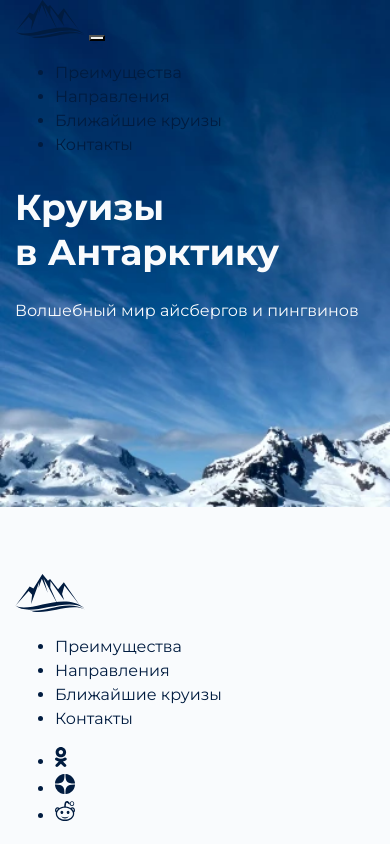
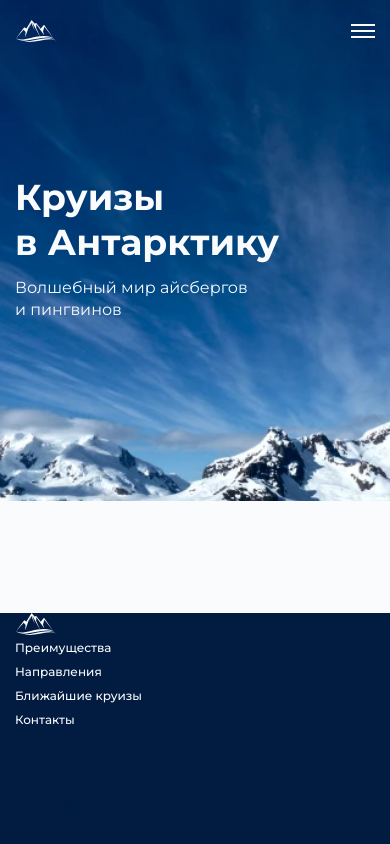
Before and after one commit to OlgaMamonova/Cruises-in-Antarctica, a website built with webpack: page source/index.html in a window 390 px wide. Built offline with nearby package versions, Linux system fonts and the light colour scheme; files whose address does not match are found by name.

Commit message:
добавляет стили и скрипт хедер и промо

```diff
--- a/source/index.html
+++ b/source/index.html
@@ -11,9 +11,9 @@
   <body>
     <div class="wrapper">
       <header class="header">
-        <div class="container">
+        <div class="header__wrapper container">
           <div class="header__mobile-wrapper">
-            <a class="header__logo logo" href="/">
+            <a class="header__logo logo" href="#start">
               <svg
                 class="logo__svg"
                 width="70"
@@ -24,7 +24,17 @@
                 <use href="img/sprite.svg#logo"></use>
               </svg>
             </a>
-            <button class="header__burger-toggle"></button>
+            <button class="header__burger-toggle">
+              <span
+                class="header__burger-line header__burger-line--first"
+              ></span>
+              <span
+                class="header__burger-line header__burger-line--second"
+              ></span>
+              <span
+                class="header__burger-line header__burger-line--third"
+              ></span>
+            </button>
           </div>
           <nav class="header__nav nav">
             <ul class="nav__list">
@@ -40,12 +50,13 @@
               <li class="nav__item">
                 <a class="nav__link" href=""> Контакты </a>
               </li>
+
             </ul>
           </nav>
         </div>
       </header>
       <main>
-        <section class="promo">
+        <section class="promo" id="start">
           <div class="container">
             <h1>Круизы в&nbsp;Антарктику</h1>
             <p>Волшебный мир айсбергов и&nbsp;пингвинов</p>
--- a/source/js/main.js
+++ b/source/js/main.js
@@ -1,6 +1,7 @@
 import {iosVhFix} from './utils/ios-vh-fix';
 import {initModals} from './modules/modals/init-modals';
 import {Form} from './modules/form-validate/form';
+import {initBurger} from './modules/burger';
 
 // ---------------------------------
 
@@ -13,7 +14,7 @@ window.addEventListener('DOMContentLoaded', () => {
 
   // Modules
   // ---------------------------------
-
+  initBurger();
   // все скрипты должны быть в обработчике 'DOMContentLoaded', но не все в 'load'
   // в load следует добавить скрипты, не участвующие в работе первого экрана
   window.addEventListener('load', () => {
--- /dev/null
+++ b/source/js/modules/burger.js
@@ -0,0 +1,47 @@
+const initBurger = () => {
+  const header = document.querySelector('.header');
+  const body = document.querySelector('body');
+  const burgerToggle = header.querySelector('.header__burger-toggle');
+  const navList = header.querySelector('.nav__list');
+  const logoLink = header.querySelector('.logo');
+
+  if (!burgerToggle) {
+    return;
+  }
+
+  const onNavListClick = (evt) => {
+    if (evt.target.nodeName === 'A') {
+      closeMenu();
+    }
+  };
+
+  const onLogoLinkClick = () => {
+    closeMenu();
+  };
+
+  const openMenu = () => {
+    body.classList.add('scroll-lock');
+    header.classList.add('header--menu-opened');
+    navList.addEventListener('click', onNavListClick);
+    logoLink.addEventListener('click', onLogoLinkClick);
+  };
+
+  const closeMenu = () => {
+    body.classList.remove('scroll-lock');
+    header.classList.remove('header--menu-opened');
+    burgerToggle.removeEventListener('click', closeMenu);
+    navList.removeEventListener('click', onNavListClick);
+    logoLink.removeEventListener('click', onLogoLinkClick);
+    burgerToggle.addEventListener('click', onBurgerTogleClick);
+  };
+
+  function onBurgerTogleClick() {
+    openMenu();
+    burgerToggle.addEventListener('click', closeMenu);
+  }
+
+
+  burgerToggle.addEventListener('click', onBurgerTogleClick);
+};
+
+export {initBurger};
--- a/source/sass/blocks/footer.scss
+++ b/source/sass/blocks/footer.scss
@@ -0,0 +1,3 @@
+.footer {
+  background-color: $color-tangaroa;
+}
--- a/source/sass/blocks/header.scss
+++ b/source/sass/blocks/header.scss
@@ -5,4 +5,136 @@
   left: 0;
   right: 0;
   z-index: 1;
+  padding: 35px 0;
+
+  @include vp-1023 {
+    padding: 28px 0;
+  }
+
+  @include vp-767 {
+    padding: 20px 0;
+  }
 }
+
+.header__nav {
+  @include vp-767 {
+    display: none;
+
+    & .nav__item {
+      margin-bottom: 10px;
+    }
+
+    & .nav__link {
+      color: $color-tangaroa;
+      padding: 10px 0 8px 10px;
+      font-size: 18px;
+      line-height: 22px;
+      font-weight: 500;
+    }
+  }
+}
+
+.header__wrapper {
+  display: flex;
+  justify-content: space-between;
+  align-items: center;
+
+  @include vp-767 {
+    flex-direction: column;
+  }
+}
+
+.header__mobile-wrapper {
+  @include vp-767 {
+    display: flex;
+    justify-content: space-between;
+    width: 100%;
+  }
+}
+
+.header__burger-toggle {
+  display: none;
+
+  @include vp-767 {
+    display: block;
+    cursor: pointer;
+    position: relative;
+    border: none;
+    background-color: transparent;
+    width: 24px;
+    height: 22px;
+  }
+}
+
+.header__burger-line {
+  width: 24px;
+  height: 2px;
+  background-color: $color-alice-blue;
+  position: absolute;
+  right: 0;
+
+  &--first {
+    top: 4px;
+  }
+
+  &--second {
+    top: 10px;
+  }
+
+  &--third {
+    bottom: 4px;
+  }
+}
+
+.header__burger-toggle:focus .header__burger-line,
+.header__burger-toggle:hover .header__burger-line {
+  opacity: 0.8;
+}
+
+.header__burger-toggle:active .header__burger-line {
+  opacity: 0.6;
+}
+
+.header--menu-opened {
+  background-image: linear-gradient(
+    to right,
+    rgba(0, 43, 102, 0.5) 11.25%,
+    rgba(249, 251, 253, 1) 11.25%
+  );
+  min-height: 100vh;
+
+  & .header__wrapper {
+    margin-left: 11.25%;
+    width: 88.75%;
+  }
+
+  & .header__mobile-wrapper {
+    margin-bottom: 33px;
+  }
+
+  & .header__nav {
+    display: block;
+    align-self: start;
+  }
+
+  & .logo__svg {
+    color: $color-tangaroa;
+  }
+
+  & .header__burger-line {
+    background-color: $color-tangaroa;
+    width: 18.4px;
+  }
+
+  & .header__burger-line--second {
+    width: 0;
+  }
+
+  & .header__burger-line--first {
+    transform: rotate(-45deg) translateY(7px);
+  }
+
+  & .header__burger-line--third {
+    transform: rotate(45deg) translateY(-7px);
+  }
+}
--- a/source/sass/blocks/logo.scss
+++ b/source/sass/blocks/logo.scss
@@ -0,0 +1,27 @@
+.logo {
+  display: block;
+  line-height: 0;
+
+  &:hover,
+  &:focus {
+    opacity: 0.8;
+  }
+
+  &:active {
+    opacity: 0.6;
+  }
+}
+
+.logo__svg {
+  color: $color-alice-blue;
+
+  @include vp-1023 {
+    width: 38px;
+    height: 20px;
+  }
+
+  @include vp-767 {
+    width: 42px;
+    height: 22px;
+  }
+}
--- /dev/null
+++ b/source/sass/blocks/main.scss
@@ -0,0 +1,3 @@
+.main {
+  overflow-y: hidden;
+}
--- a/source/sass/blocks/nav.scss
+++ b/source/sass/blocks/nav.scss
@@ -0,0 +1,57 @@
+.nav {
+  max-width: 80%;
+
+  @include vp-767 {
+    max-width: 100%;
+  }
+}
+
+.nav__list {
+  margin: 0;
+  padding: 0;
+  list-style-type: none;
+  display: flex;
+  flex-wrap: wrap;
+  justify-content: flex-end;
+
+  @include vp-767 {
+    flex-direction: column;
+  }
+}
+
+.nav__item {
+  margin-left: 34px;
+
+  @include vp-1023 {
+    margin-left: 24px;
+  }
+
+  @include vp-767 {
+    margin-left: 0;
+  }
+}
+
+.nav__link {
+  line-height: 19.5px;
+  font-weight: 500;
+  color: $color-alice-blue;
+
+  @include vp-1023 {
+    font-size: 14px;
+    line-height: 17px;
+  }
+
+  @include vp-767 {
+    font-size: 12px;
+    line-height: 14.6px;
+  }
+
+  &:hover,
+  &:focus {
+    opacity: 0.8;
+  }
+
+  &:active {
+    opacity: 0.6;
+  }
+}
--- a/source/sass/blocks/promo.scss
+++ b/source/sass/blocks/promo.scss
@@ -2,7 +2,7 @@
   background-color: $color-tangaroa;
   color: $color-alice-blue;
   position: relative;
-  padding: 283px 0;
+  padding: 270px 0 278px;
   background-repeat: no-repeat;
   background-size: cover;
   background-image: url("../img/background/promo-desktop.webp");
@@ -12,7 +12,7 @@
   }
 
   @include vp-1023 {
-    padding: 280px 0;
+    padding: 267px 0 275px;
     background-image: url("../img/background/promo-tablet.webp");
   }
 
@@ -21,7 +21,7 @@
   }
 
   @include vp-767 {
-    padding: 185px 0;
+    padding: 175px 0 180px;
     background-image: url("../img/background/promo-mobile.webp");
   }
 
@@ -33,7 +33,7 @@
 .promo h1 {
   margin: 0;
   margin-left: 95px;
-  margin-bottom: 30px;
+  margin-bottom: 12px;
   font-size: 54px;
   line-height: 65.8px;
   font-weight: 700;
@@ -41,14 +41,14 @@
 
   @include vp-1023 {
     margin-left: 0;
-    margin-bottom: 29px;
+    margin-bottom: 13px;
     font-size: 50px;
     line-height: 61px;
     text-shadow: none;
   }
 
   @include vp-767 {
-    margin-bottom: 25px;
+    margin-bottom: 12px;
     font-size: 36px;
     line-height: 45px;
   }
@@ -70,5 +70,6 @@
 
   @include vp-767 {
     font-size: 16px;
+    max-width: 80%;
   }
 }
--- a/source/sass/style.scss
+++ b/source/sass/style.scss
@@ -23,6 +23,7 @@
 @import "blocks/header";
 @import "blocks/promo";
 @import "blocks/social";
+@import "blocks/footer";
 
 // ❗❗❗ запрещено использовать изображения в css, касается как jpg \ png, так и svg
 
--- a/source/sass/variables.scss
+++ b/source/sass/variables.scss
@@ -19,9 +19,9 @@ $color-torch-red: #ff1553;
 // Gradient
 
 $black-to-right: linear-gradient(
-  90deg,
-  rgba(0, 0, 0, 0.75) 0%,
-  rgba(0, 0, 0, 0) 75%
+  to right,
+  rgba(0, 43, 102, 0.5) 11.25%,
+  rgba(249, 251, 253, 0) 88.75%
 );
 
 // Typography
```
Also changed, not shown: build/css/style.css, build/css/style.min.css, build/img/background/promo-mobile.jpg (deleted), build/img/background/promo-mobile@2x.jpg (deleted), build/index.html, build/js/main.min.js, 2 other files.
